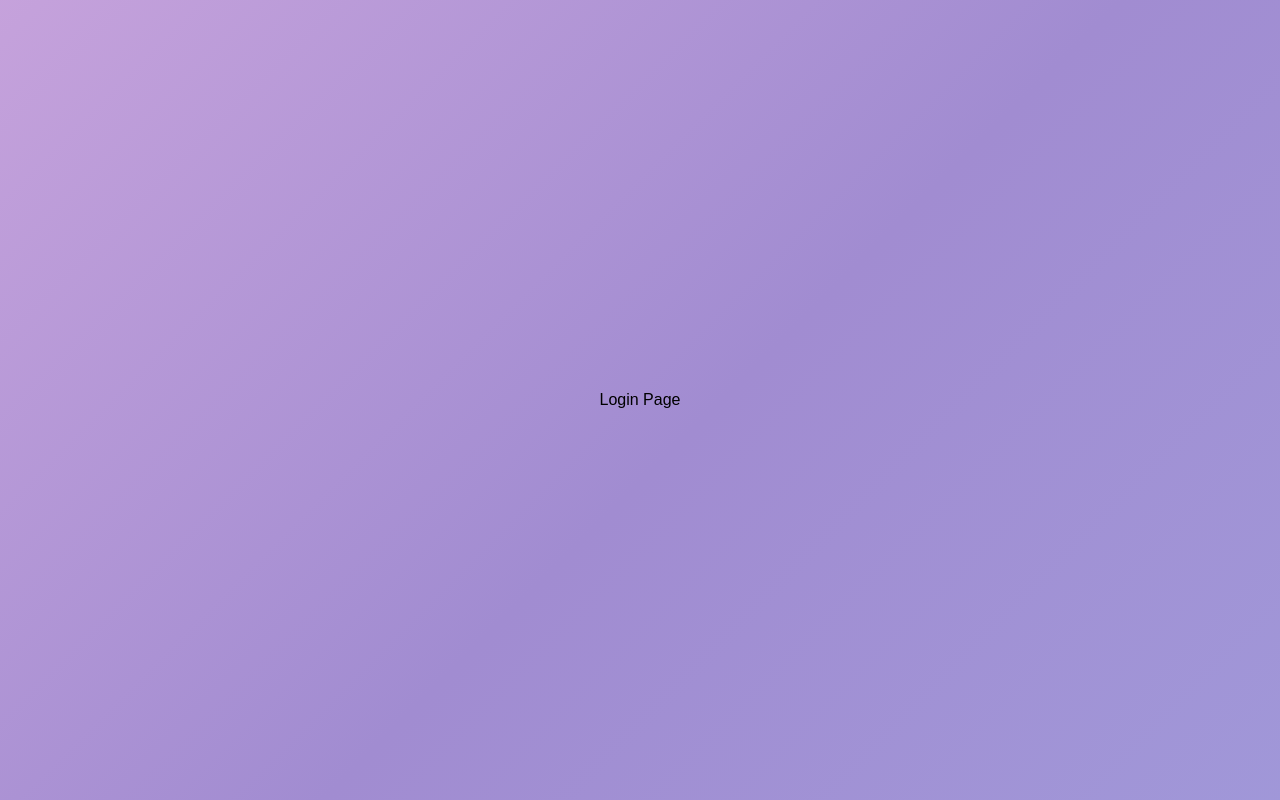
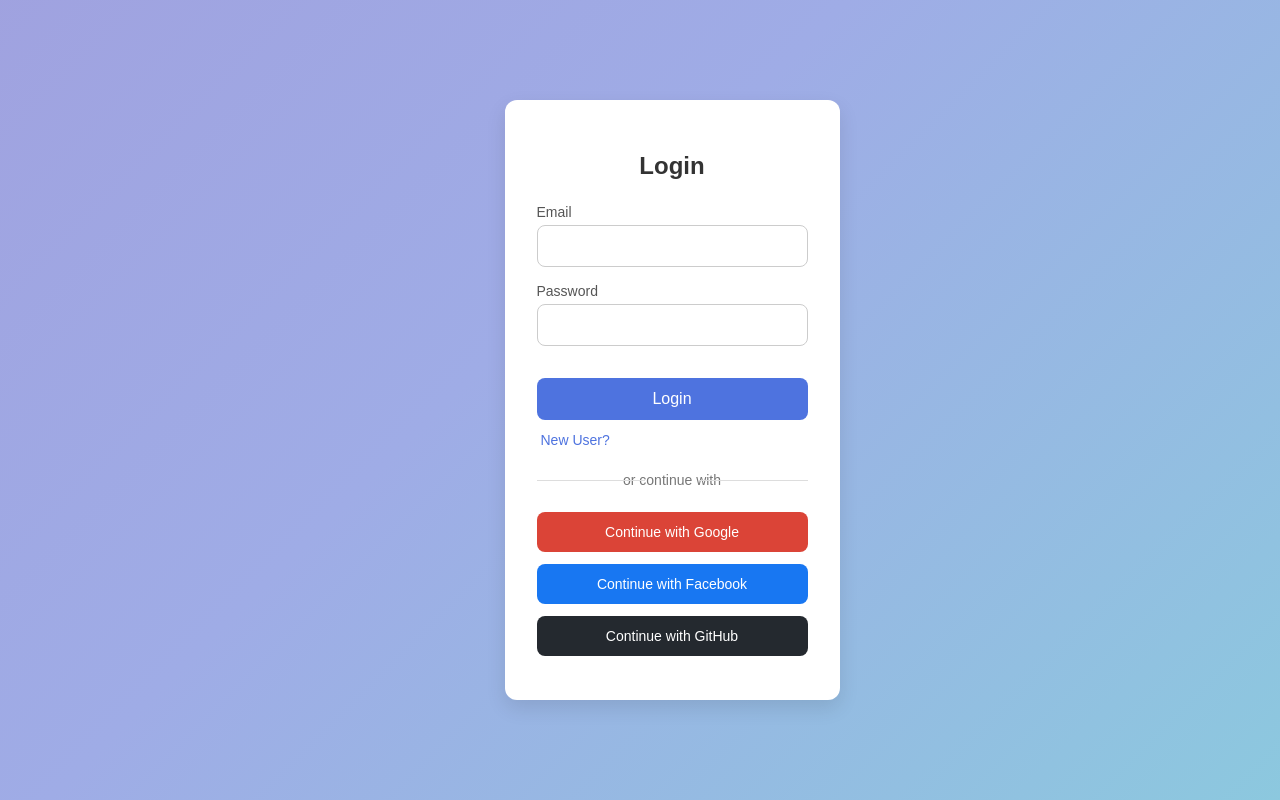
Before and after one commit to vinuthsriarampath/node_security, a React (Vite) app in the folder react-client/: page / in a window 1280 px wide. Built offline with nearby package versions, Linux system fonts and the light colour scheme.

Commit message:
feat: implement Login page with form, social logins, and token setting

```diff
--- /dev/null
+++ b/react-client/src/pages/Login.css
@@ -0,0 +1,133 @@
+.login-container {
+    background: #fff;
+    padding: 2rem;
+    border-radius: 12px;
+    box-shadow: 0 8px 20px rgba(0, 0, 0, 0.1);
+    width: 100%;
+    max-width: 350px;
+    text-align: center;
+}
+
+h2 {
+    margin-bottom: 1.5rem;
+    color: #333;
+}
+
+.input-group {
+    margin-bottom: 1rem;
+    text-align: left;
+}
+
+.input-group label {
+    display: block;
+    margin-bottom: 0.5rem;
+    font-size: 14px;
+    color: #555;
+}
+
+.input-group input {
+    width: 100%;
+    padding: 0.75rem;
+    border: 1px solid #ccc;
+    border-radius: 8px;
+    font-size: 14px;
+    box-sizing: border-box;
+}
+
+.login-btn {
+    width: 100%;
+    padding: 0.75rem;
+    margin-top: 1rem;
+    border: none;
+    border-radius: 8px;
+    background: #4e73df;
+    color: #fff;
+    font-size: 16px;
+    cursor: pointer;
+    transition: 0.3s;
+    box-sizing: border-box;
+}
+
+.login-btn:hover {
+    background: #3759c8;
+}
+
+.divider {
+    margin: 1.5rem 0;
+    font-size: 14px;
+    color: #777;
+    position: relative;
+}
+
+.divider::before,
+.divider::after {
+    content: "";
+    position: absolute;
+    top: 50%;
+    width: 40%;
+    height: 1px;
+    background: #ddd;
+}
+
+.divider::before {
+    left: 0;
+}
+
+.divider::after {
+    right: 0;
+}
+
+.social-btn {
+    display: block;
+    width: 100%;
+    padding: 0.75rem;
+    margin-bottom: 0.75rem;
+    border-radius: 8px;
+    border: none;
+    font-size: 14px;
+    cursor: pointer;
+    transition: 0.3s;
+    color: #fff;
+}
+
+.google {
+    background: #db4437;
+}
+
+.facebook {
+    background: #1877f2;
+}
+
+.github {
+    background: #24292f;
+}
+
+.google:hover {
+    background: #c33c2f;
+}
+
+.facebook:hover {
+    background: #1459b3;
+}
+
+.github:hover {
+    background: #000;
+}
+
+.links {
+    display: flex;
+    justify-content: space-between;
+    font-size: 14px;
+    padding: 0.75rem 0 0 0.25rem;
+}
+
+.links a {
+    color: #4e73df;
+    text-decoration: none;
+}
+
+.links a:hover {
+    color: #1a41b6;
+    padding-bottom: 0.25rem;
+    border-bottom: 3px solid blue;
+}
--- a/react-client/src/pages/Login.tsx
+++ b/react-client/src/pages/Login.tsx
@@ -1,5 +1,56 @@
-export default function Login(){
-    return(
-        <p>Login Page</p>
-    )
-}
+import { useState } from 'react';
+import { useNavigate, Link } from 'react-router-dom';
+import { login } from '../services/AuthService';
+import { useAuth } from '../services/AuthService';
+import './Login.css'; // Create with provided login.css
+
+const Login = () => {
+    const [credentials, setCredentials] = useState({ email: '', password: '' });
+    const navigate = useNavigate();
+    const { setAccessToken } = useAuth();
+
+    const handleChange = (e: React.ChangeEvent<HTMLInputElement>) => {
+        setCredentials({ ...credentials, [e.target.name]: e.target.value });
+    };
+
+    const onSubmit = async (e: React.FormEvent) => {
+        e.preventDefault();
+        try {
+            const { accessToken } = await login(credentials);
+            setAccessToken(accessToken);
+            navigate('/dashboard');
+        } catch (err: any) {
+            alert(err.message || 'Login failed');
+        }
+    };
+
+    const handleSocialLogin = (provider: string) => {
+        window.location.href = `http://localhost:8080/api/auth/${provider}`;
+    };
+
+    return (
+        <div className="login-container">
+            <h2>Login</h2>
+            <form id="loginForm" onSubmit={onSubmit}>
+                <div className="input-group">
+                    <label htmlFor="email">Email</label>
+                    <input type="email" name="email" value={credentials.email} onChange={handleChange} required />
+                </div>
+                <div className="input-group">
+                    <label htmlFor="password">Password</label>
+                    <input type="password" name="password" value={credentials.password} onChange={handleChange} required />
+                </div>
+                <button type="submit" className="login-btn">Login</button>
+            </form>
+            <div className="links">
+                <Link to="/register">New User?</Link>
+            </div>
+            <div className="divider">or continue with</div>
+            <button className="social-btn google" onClick={() => handleSocialLogin('google')}>Continue with Google</button>
+            <button className="social-btn facebook" onClick={() => handleSocialLogin('facebook')}>Continue with Facebook</button>
+            <button className="social-btn github" onClick={() => handleSocialLogin('github')}>Continue with GitHub</button>
+        </div>
+    );
+};
+
+export default Login;
```
